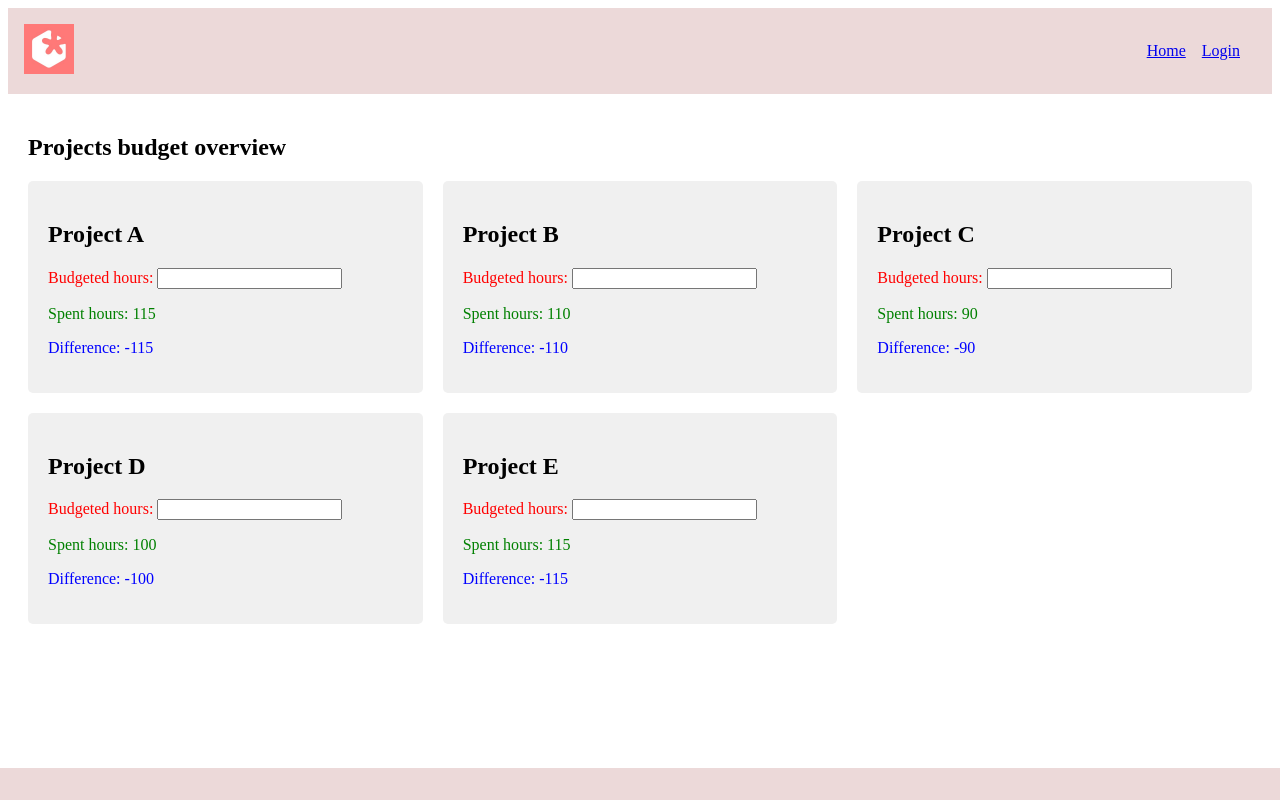
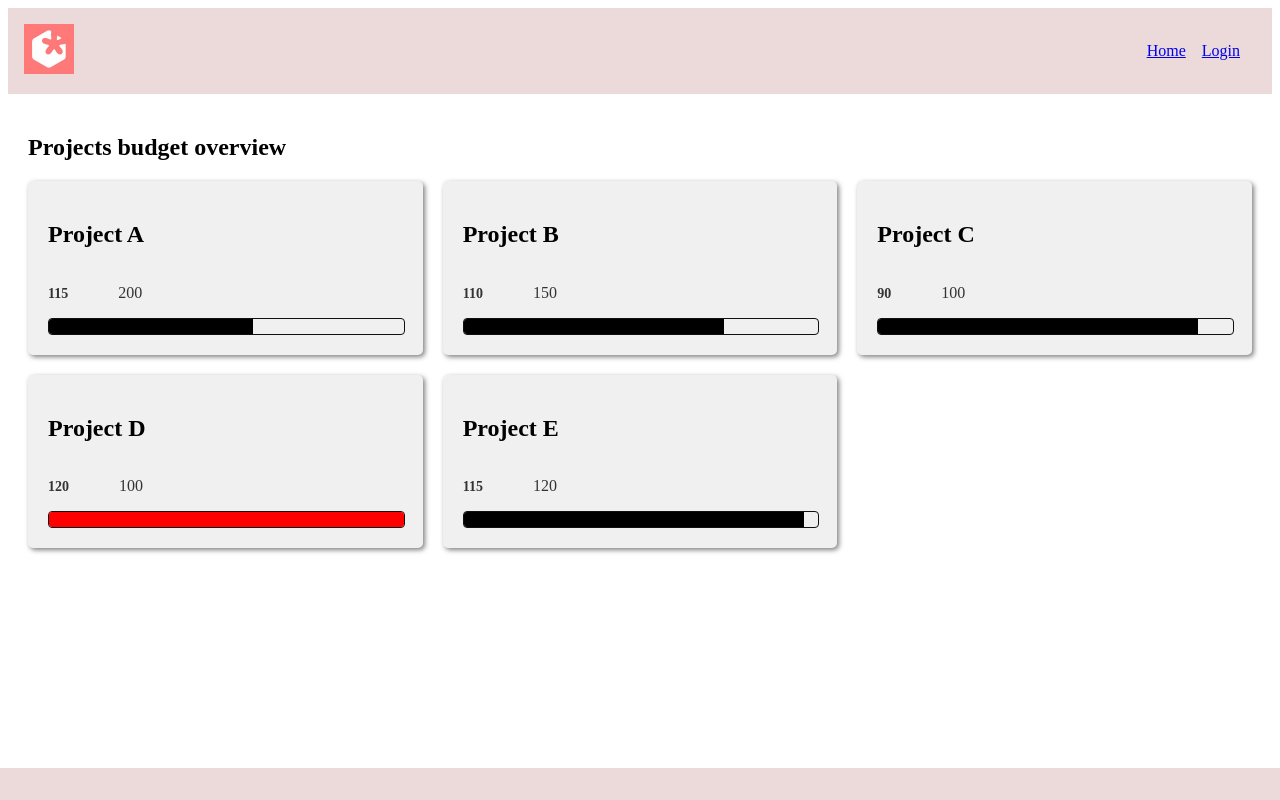
Before and after one commit to Einas1996/time-project-management-app, a Vue app: page / in a window 1280 px wide. Built offline with nearby package versions, Linux system fonts and the light colour scheme.

Commit message:
code improved and progress bar component added

```diff
--- a/src/components/DashboardTile.vue
+++ b/src/components/DashboardTile.vue
@@ -3,21 +3,18 @@
     <h2>Projects budget overview</h2>
     <div class="project-grid">
       <div v-for="project in projects" :key="project.id" class="project-card">
-        <h2>{{ project.name }}</h2>
-        <p class="budgeted-color">
-          Budgeted hours: <input v-model="project.budgetedhours" />
-        </p>
-        <p class="spent-color">Spent hours: {{ project.Spenthours }}</p>
-        <p class="difference-color">
-          Difference: {{ calculateDifference(project) }}
-        </p>
+        <ProjectTile :project="project"></ProjectTile>
       </div>
     </div>
   </div>
 </template>
 
 <script>
+import ProjectTile from "@/components/ProjectTile.vue";
 export default {
+  components: {
+    ProjectTile
+  },
   props: {
     data: {
       type: Array,
@@ -30,53 +27,39 @@ export default {
         {
           id: 1,
           name: "Project A",
-          budgetedhours: "",
-          Spenthours: 115
+          budgetedHours: 200,
+          spentHours: 115
         },
         {
           id: 2,
           name: "Project B",
-          budgetedhours: "",
-          Spenthours: 110
+          budgetedHours: 150,
+          spentHours: 110
         },
         {
           id: 3,
           name: "Project C",
-          budgetedhours: "",
-          Spenthours: 90
+          budgetedHours: "100",
+          spentHours: 90
         },
         {
           id: 4,
           name: "Project D",
-          budgetedhours: "",
-          Spenthours: 100
+          budgetedHours: 100,
+          spentHours: 120
         },
         {
           id: 5,
           name: "Project E",
-          budgetedhours: "",
-          Spenthours: 115
+          budgetedHours: "120",
+          spentHours: 115
         }
       ]
     };
-  },
-  methods: {
-    calculateDifference(project) {
-      return project.budgetedhours - project.Spenthours;
-    }
   }
 };
 </script>
 <style scoped>
-.budgeted-color {
-  color: red;
-}
-.spent-color {
-  color: green;
-}
-.difference-color {
-  color: blue;
-}
 .project-container {
   padding: 20px;
 }
@@ -86,10 +69,4 @@ export default {
   grid-template-columns: repeat(auto-fill, minmax(300px, 1fr));
   gap: 20px;
 }
-
-.project-card {
-  background-color: #f0f0f0;
-  padding: 20px;
-  border-radius: 5px;
-}
 </style>
--- a/src/components/NavBar.vue
+++ b/src/components/NavBar.vue
@@ -23,8 +23,6 @@ nav {
   align-items: center;
   padding: 1rem;
   background-color: #ecd9d9;
-  color: #fff;
-  border: black;
 }
 
 .nav-links {
--- /dev/null
+++ b/src/components/ProgressBar.vue
@@ -0,0 +1,67 @@
+<template>
+  <div class="progress-bar-container">
+    <div class="progress-bar">
+      <div
+        class="progress-fill"
+        :style="{
+          width: progressPercentage + '%',
+          backgroundColor: progressBarColor
+        }"
+      ></div>
+    </div>
+    <!-- <div class="extra-hours" v-if="extraHours > 0">
+      Extra hours: {{ extraHours }}
+    </div> -->
+  </div>
+</template>
+
+<script>
+export default {
+  props: {
+    spentHours: {
+      type: Number,
+      required: true
+    },
+    budgetedHours: {
+      type: Number,
+      required: true
+    }
+  },
+  computed: {
+    progressPercentage() {
+      return (this.spentHours / this.budgetedHours) * 100;
+    },
+    progressBarColor() {
+      return this.spentHours > this.budgetedHours ? "red" : "black";
+    },
+    extraHours() {
+      return Math.max(0, this.spentHours - this.budgetedHours);
+    }
+  }
+};
+</script>
+
+<style>
+.progress-bar-container {
+  position: relative;
+}
+
+.progress-bar {
+  width: 100%;
+  height: 15px;
+  background-color: #f0f0f0;
+  border-radius: 4px;
+  border: 1px solid #111010;
+  overflow: hidden;
+}
+
+.progress-fill {
+  height: 100%;
+  transition: width 0.3s ease;
+}
+
+.extra-hours {
+  font-size: 14px;
+  color: red;
+}
+</style>
--- /dev/null
+++ b/src/components/ProjectTile.vue
@@ -0,0 +1,55 @@
+<template>
+  <div class="project-card">
+    <h2>{{ project.name }}</h2>
+    <p class="spent-hours-style">{{ project.spentHours }}</p>
+    <p class="budgeted-hours-style">{{ project.budgetedHours }}</p>
+    <ProgressBar
+      :spentHours="project.spentHours"
+      :budgetedHours="project.budgetedHours"
+    />
+    <!-- <p>Difference: {{ calculateDifference(project) }}</p> -->
+  </div>
+</template>
+
+<script>
+import ProgressBar from "@/components/ProgressBar.vue";
+export default {
+  props: {
+    project: {
+      type: Array,
+      required: true
+    }
+  },
+  methods: {
+    calculateDifference(project) {
+      return project.budgetedHours - project.spentHours;
+    }
+  },
+  components: {
+    ProgressBar
+  }
+};
+</script>
+<style scoped>
+.budgeted-hours-style {
+  color: #333;
+  font-size: 16px;
+}
+.spent-hours-style {
+  color: #333;
+  font-size: 14px;
+  font-weight: bold;
+}
+
+.spent-hours-style,
+.budgeted-hours-style {
+  display: inline-block;
+  margin-right: 50px;
+}
+.project-card {
+  background-color: #f0f0f0;
+  padding: 20px;
+  border-radius: 5px;
+  box-shadow: 2px 2px 5px 0px rgba(0, 0, 0, 0.5);
+}
+</style>
```
Also changed, not shown: src/components/BarChart.vue (deleted, +0 -44 lines), src/components/LayoutComponent.vue (deleted, +0 -32 lines).
